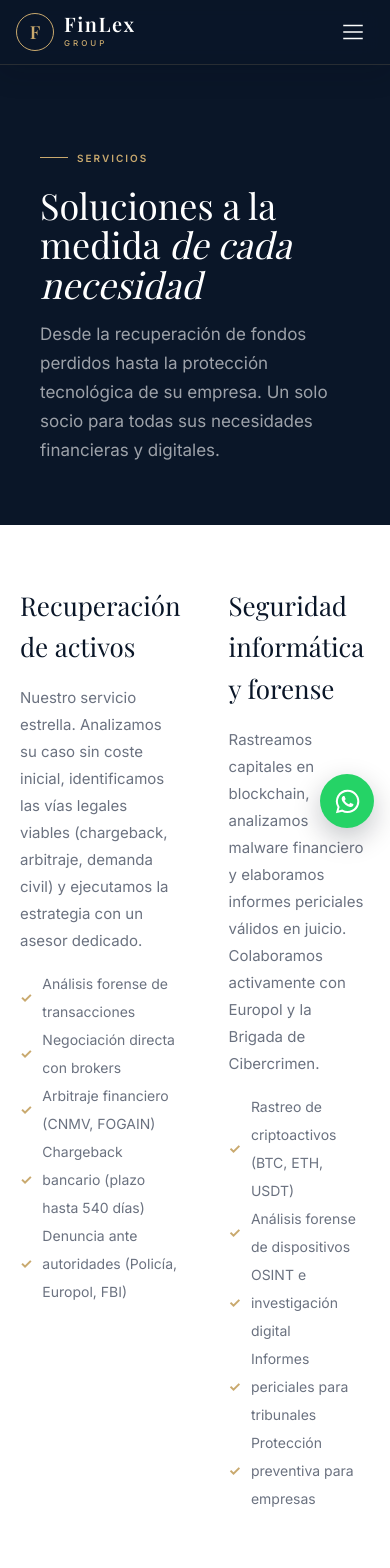
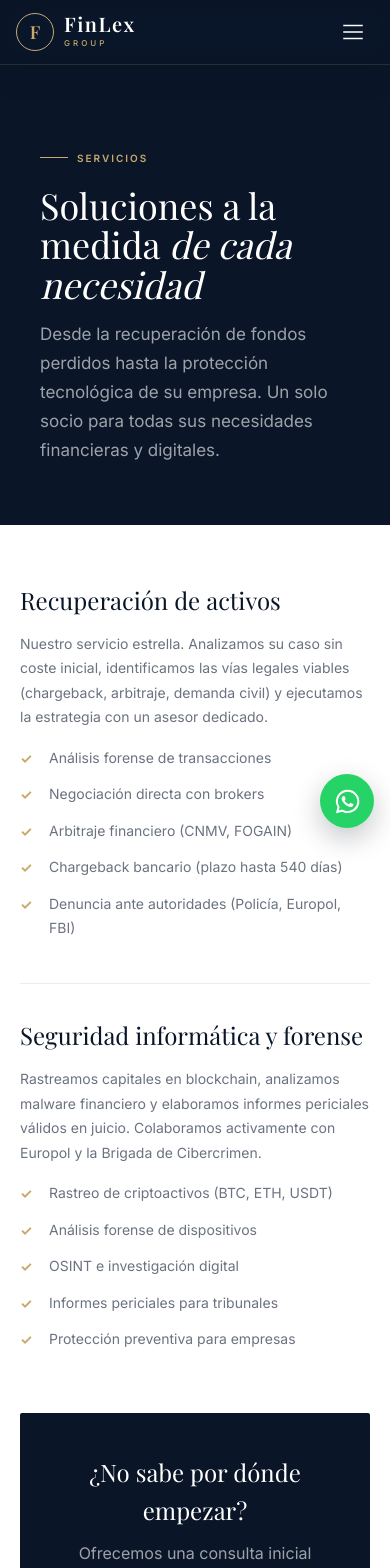
Before and after one commit to 555oliver/FinLexProject, an Angular app: page /services in a window 390 px wide. Shown: the top 1568 px of the page. Built offline with nearby package versions, Linux system fonts and the light colour scheme; a web font is replaced by a local one.

Commit message:
feat: initialize global theme styles and create services page component layout

```diff
--- a/src/app/pages/services/services.component.html
+++ b/src/app/pages/services/services.component.html
@@ -7,8 +7,8 @@
 </div>
 <div class="section section-white">
 <div class="container">
-<div style="display:grid;grid-template-columns:1fr 1fr;gap:48px;margin-bottom:60px;">
-<div class="animate-on-scroll">
+<div class="services-detail-grid" style="display:grid;grid-template-columns:1fr 1fr;gap:48px;margin-bottom:60px;">
+<div class="service-detail-block animate-on-scroll">
 <h3 style="font-family:var(--font-serif);font-size:26px;color:var(--navy);margin-bottom:16px;font-weight:400;">Recuperación de activos</h3>
 <p style="font-size:15px;color:var(--gray);line-height:1.8;margin-bottom:16px;">Nuestro servicio estrella. Analizamos su caso sin coste inicial, identificamos las vías legales viables (chargeback, arbitraje, demanda civil) y ejecutamos la estrategia con un asesor dedicado.</p>
 <ul style="font-size:14px;color:var(--gray);line-height:2;margin-left:0;list-style:none;padding:0;">
@@ -19,7 +19,7 @@
 <li style="display:flex;align-items:center;gap:10px;"><span style="color:var(--gold);font-weight:700;">✓</span> Denuncia ante autoridades (Policía, Europol, FBI)</li>
 </ul>
 </div>
-<div class="animate-on-scroll animate-delay-1">
+<div class="service-detail-block animate-on-scroll animate-delay-1">
 <h3 style="font-family:var(--font-serif);font-size:26px;color:var(--navy);margin-bottom:16px;font-weight:400;">Seguridad informática y forense</h3>
 <p style="font-size:15px;color:var(--gray);line-height:1.8;margin-bottom:16px;">Rastreamos capitales en blockchain, analizamos malware financiero y elaboramos informes periciales válidos en juicio. Colaboramos activamente con Europol y la Brigada de Cibercrimen.</p>
 <ul style="font-size:14px;color:var(--gray);line-height:2;margin-left:0;list-style:none;padding:0;">
--- a/src/styles.css
+++ b/src/styles.css
@@ -747,6 +747,7 @@ font-size: 12px; font-weight: 600; letter-spacing: 1px; text-transform: uppercas
 .methodology-details-grid { grid-template-columns: 1fr !important; }
 }
 .contact-page-grid > * { min-width: 0; }
+.services-detail-grid > * { min-width: 0; }
 .contact-details p { margin-bottom: 16px; }
 .contact-details p:last-child { margin-bottom: 0; }
 .contact-details { overflow-wrap: anywhere; }
@@ -806,6 +807,12 @@ display: grid; place-items: center; position: relative; z-index: 2;
 .services-detail-grid { gap: 42px !important; }
 .services-detail-grid > div { min-width: 0; }
 .services-detail-grid p, .services-detail-grid li { font-size: 14px !important; line-height: 1.75 !important; overflow-wrap: anywhere; }
+.service-detail-block { width: 100%; }
+.service-detail-block + .service-detail-block { padding-top: 36px; border-top: 1px solid var(--border-dark); }
+.service-detail-block h3 { font-size: 24px !important; line-height: 1.3; }
+.service-detail-block ul { display: grid; gap: 11px; }
+.service-detail-block li { align-items: flex-start !important; gap: 11px !important; }
+.service-detail-block li span { flex: 0 0 18px; margin-top: 1px; }
 .leadership-grid {
 width: auto !important;
 display: flex !important;
```
